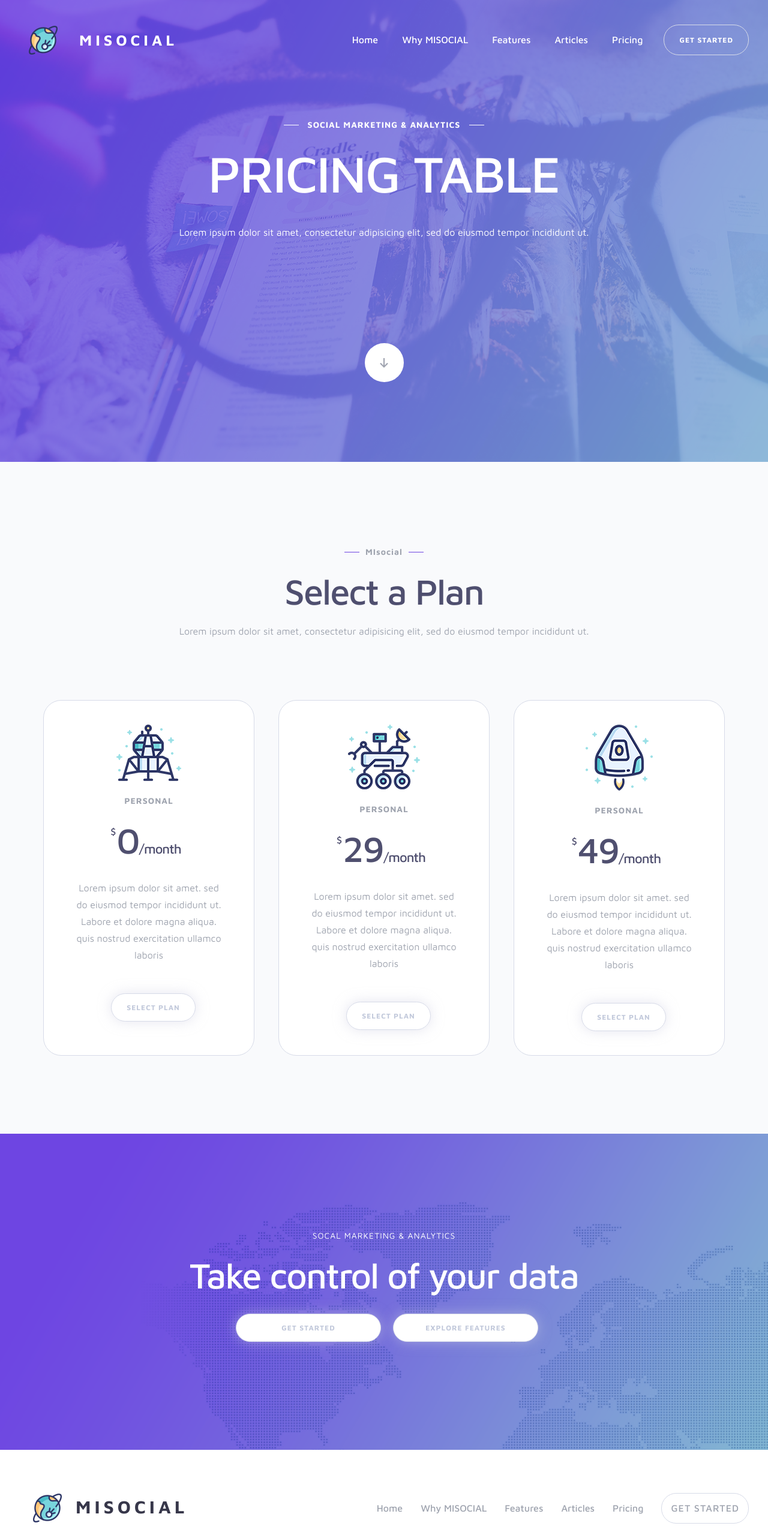
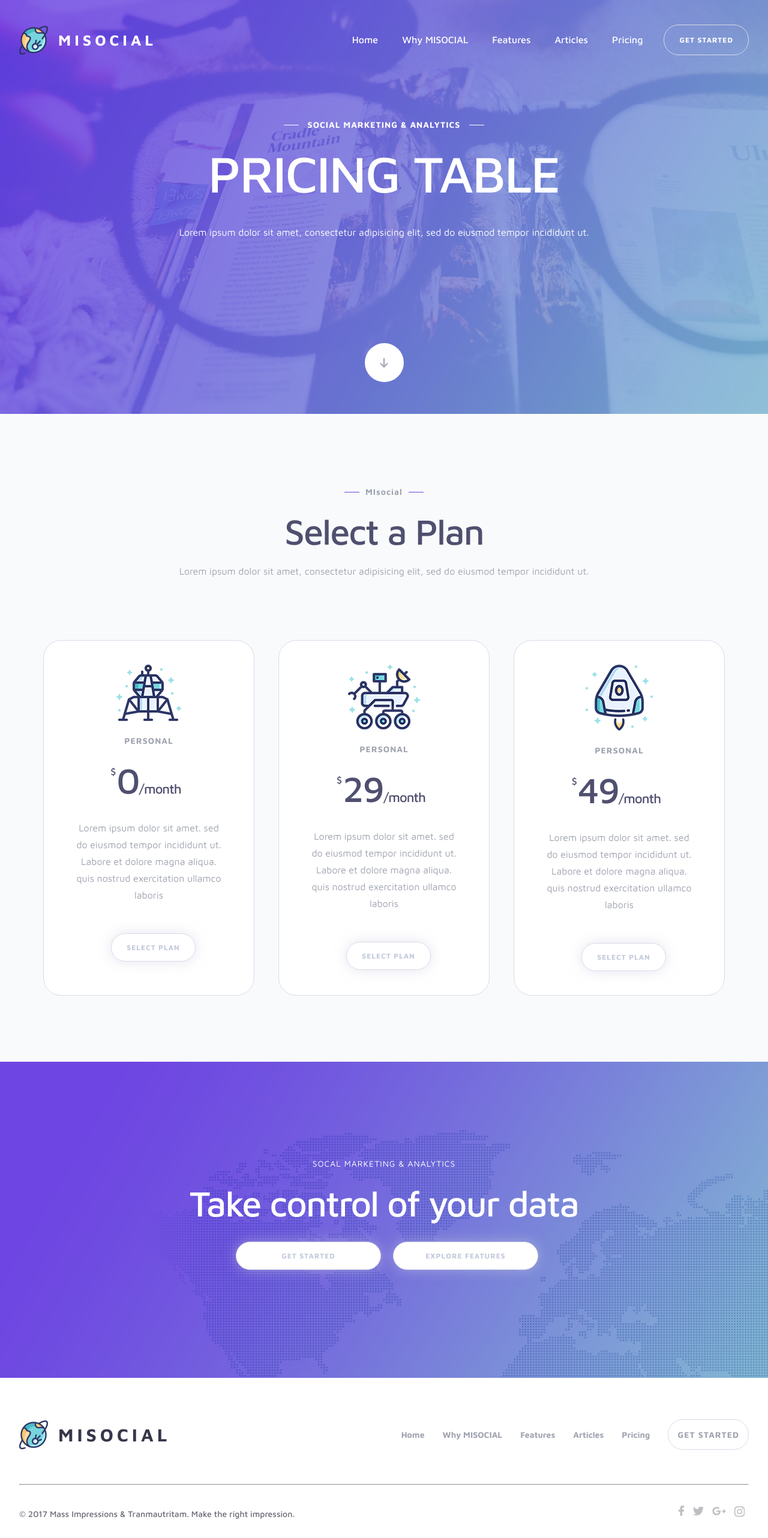
Before and after one commit to Yaroslav-Petrushenko/Misocial, a website: page docs/index.html in a window 1280 px wide. Shown: the top 2564 px of the page at 60% size. Drawn offline with Linux system fonts and the light colour scheme.

Commit message:
gumanist

```diff
--- a/docs/js/scripts.js
+++ b/docs/js/scripts.js
@@ -1 +1 @@
-let hamburger=document.querySelector(".hamburger"),menu=document.querySelector(".top-menu");hamburger.onclick=function(){menu.classList.toggle("active-burger")};
+let hamburger=document.querySelector(".hamburger"),menu=document.querySelector(".navmenu");hamburger.onclick=function(){menu.classList.toggle("active-burger")};
--- a/src/js/scripts.js
+++ b/src/js/scripts.js
@@ -1,5 +1,5 @@
 let hamburger = document.querySelector(".hamburger")
-let menu = document.querySelector(".top-menu")
+let menu = document.querySelector(".navmenu")
 hamburger.onclick = function () {
     menu.classList.toggle ("active-burger")
 }
--- a/src/sass/components/footer.sass
+++ b/src/sass/components/footer.sass
@@ -11,6 +11,7 @@
 
 
 .log
+    align-items: center
     p
         align-items: center
         font-size: 30px
@@ -19,7 +20,8 @@
         color: #37374a
         font-weight: 700
     img
-        padding: 23px
+
+        padding-right: 17px
 
 .footer-menu
     align-items: center
@@ -29,10 +31,10 @@
     a
         padding-left: 15px
         padding-right: 15px
-        font-size: 16px
+        font-size: 14px
         line-height: 19px
         color: #9fa4af
-        font-weight: 500
+        font-weight: 700
         &:hover
             color: #756edc
     +media(450)
@@ -66,6 +68,7 @@
 
 .copy
     p
+        text-align: center
         font-size: 14px
         line-height: 19px
         color: #6a6a77
@@ -74,7 +77,7 @@
         margin-bottom: 25px
 .social
     order: -2
-    padding: 10px
+
     a
         margin: 0 7px
         svg
--- a/src/sass/components/header.sass
+++ b/src/sass/components/header.sass
@@ -1,11 +1,23 @@
 .one
     background: url(../img/maps.png) no-repeat
     background-size: cover
-.header
+div.header
     padding-top: 25px
-
     align-items: center
-.top-menu
+    h2
+        color: #ffffff
+        padding: 12px 0
+        font-size: 50px
+        letter-spacing: -2px
+        font-weight: 500
+        margin: 0
+        font-family: "Maven Pro"
+        +media(900)
+            color: #ffffff
+            line-height: 86px
+            font-size: 86px
+            padding: 30px 0
+.navmenu
     display: none
     +media(1030)
         display: flex
@@ -19,17 +31,18 @@
     align-items: center
 
 .logo
+    align-items: center
     p
-        margin-left: 20px
+
         align-items: center
         font-size: 25px
         letter-spacing: 6px
         color: #ffffff
         font-weight: 700
     img
-        padding: 16px
+        padding-right: 17px
 
-.navmenu
+.top-menu
     font-size: 16px
     line-height: 19px
     color: #ffffff
@@ -53,18 +66,7 @@
 .PricingTable
     padding-top: 90px
     text-align: center
-    h2
-        color: #ffffff
-        padding: 12px 0
-        font-size: 50px
-        letter-spacing: -2px
-        font-weight: 500
-        margin: 0
-        +media(900)
-            color: #ffffff
-            line-height: 86px
-            font-size: 86px
-            padding: 30px 0
+
     p
         font-size: 16px
         color: #ffffff
@@ -109,7 +111,7 @@ strong
     background-image: url(../img/ar.png)
     background-repeat: no-repeat
     background-position: 50% 50%
-    margin-bottom: 130px
+    margin-bottom: 50px
     -webkit-transition: .3s all ease
     -o-transition: .3s all ease
     transition: .3s all ease
--- a/src/sass/components/main.sass
+++ b/src/sass/components/main.sass
@@ -1,5 +1,5 @@
 .plan
-    padding: 120px 0
+    padding: 100px 0
     text-align: center
     background-color: #f9fafc
 
--- a/src/sass/style.sass
+++ b/src/sass/style.sass
@@ -18,6 +18,7 @@ body
 ul
     align-items: center
     list-style: none
+    padding-left: 0
 
 a
     list-style: none
```
Also changed, not shown: docs/css/styles.css.
